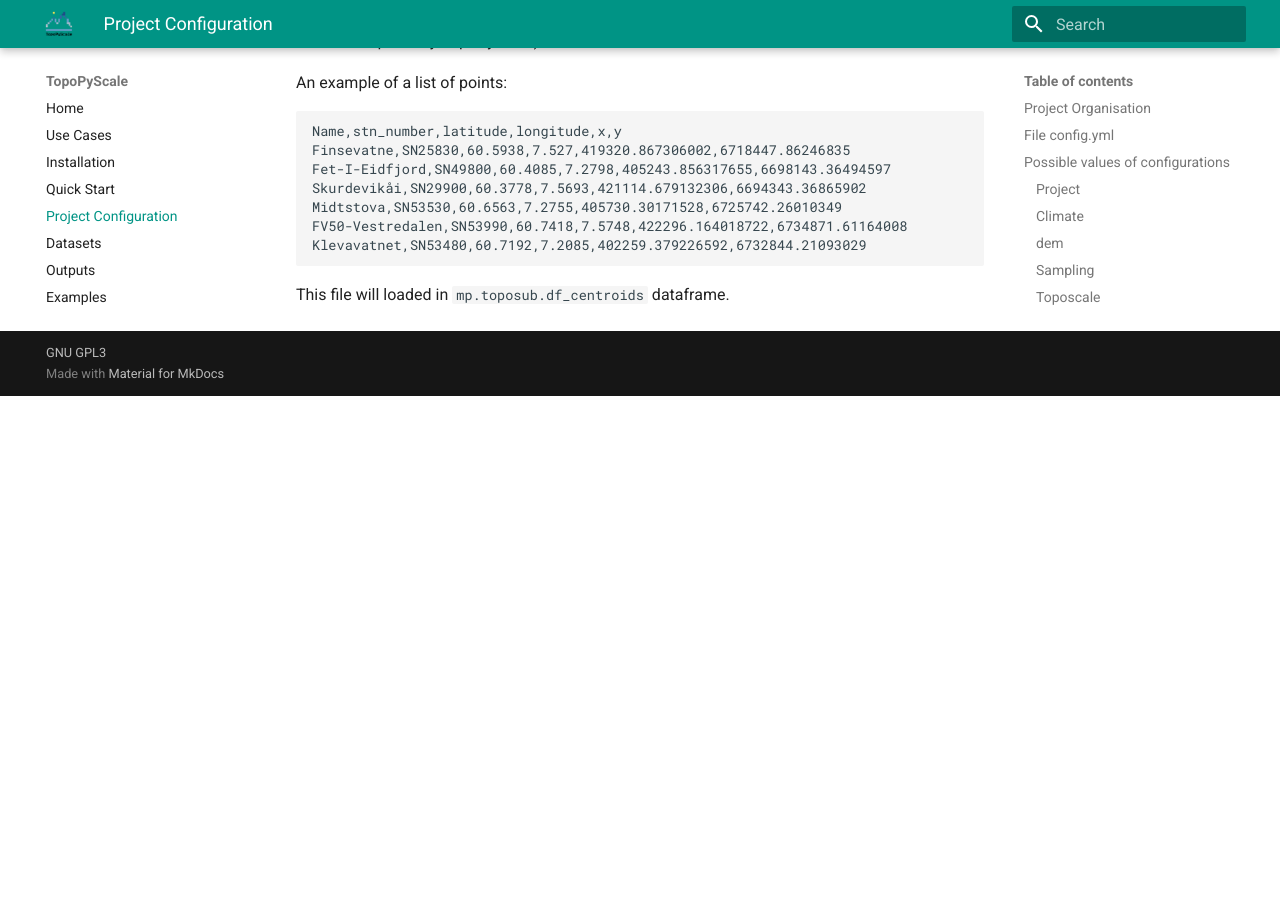
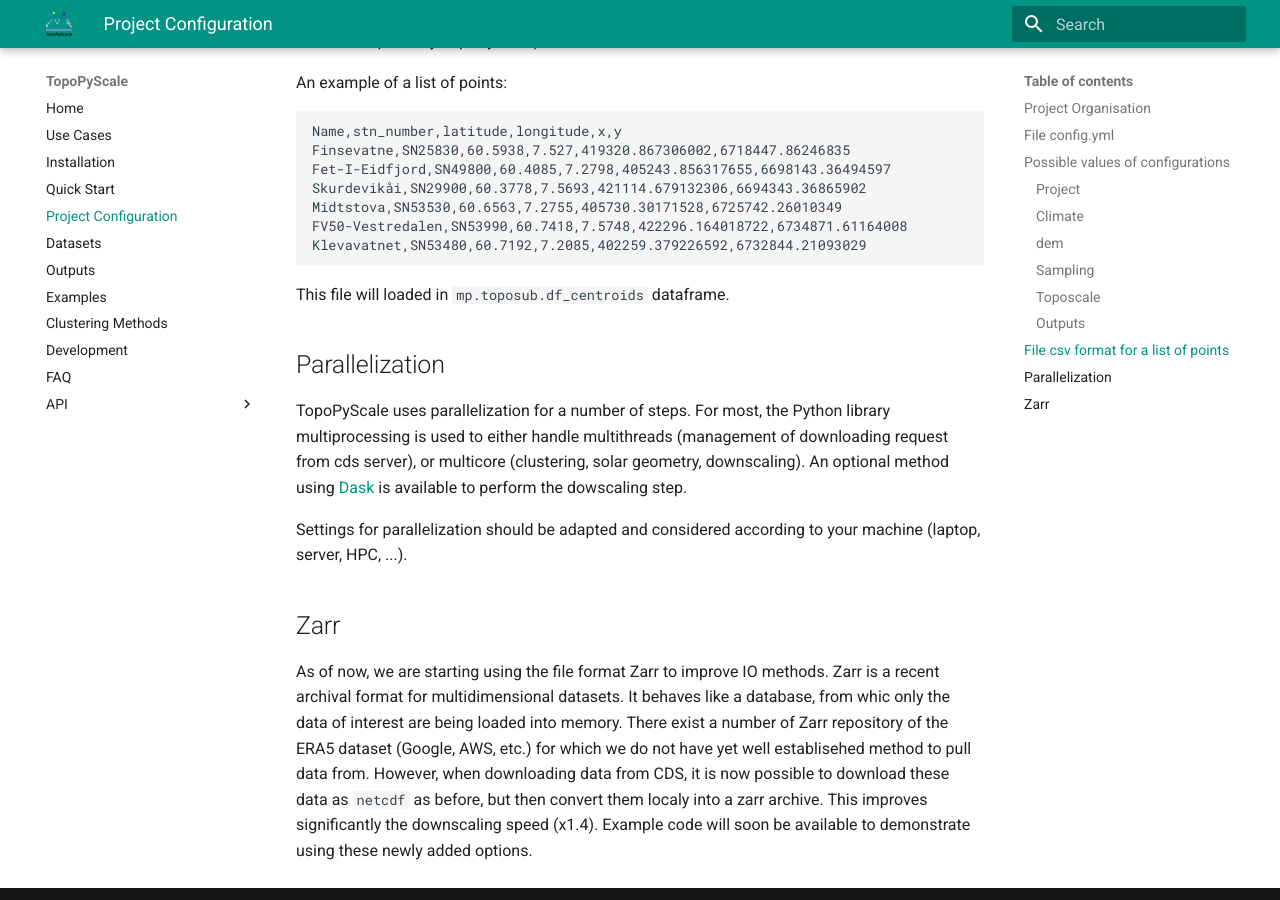
Before and after one commit to ArcticSnow/TopoPyScale, an MkDocs documentation site: the page built from doc/docs/03_configurationFile.md, in a window 1280 px wide and 900 px high, scrolled down 11558 px. Built offline with MkDocs 1.6.1 and Material for MkDocs 9.7.7, drawn with Linux system fonts in a browser that asks for light colours; before the commit the page ends 11954 px from its top, so only the background shows below that.

````diff
--- a/doc/docs/03_configurationFile.md
+++ b/doc/docs/03_configurationFile.md
@@ -267,3 +267,14 @@
 ```
 
 This file will loaded in `mp.toposub.df_centroids` dataframe.
+
+## Parallelization
+
+TopoPyScale uses parallelization for a number of steps. For most, the Python library multiprocessing is used to either handle multithreads (management of downloading request from cds server), or multicore (clustering, solar geometry, downscaling). An optional method using [Dask](https://docs.dask.org/en/stable/) is available to perform the dowscaling step.
+
+Settings for parallelization should be adapted and considered according to your machine (laptop, server, HPC, ...).
+
+
+## Zarr
+
+As of now, we are starting using the file format Zarr to improve IO methods. Zarr is a recent archival format for multidimensional datasets. It behaves like a database, from whic only the data of interest are being loaded into memory. There exist a number of Zarr repository of the ERA5 dataset (Google, AWS, etc.) for which we do not have yet well establisehed  method to pull data from. However, when downloading data from CDS, it is now possible to download these data as `netcdf` as before, but then convert them localy into a zarr archive. This improves significantly the downscaling speed (x1.4). Example code will soon be available to demonstrate using these newly added options.
````
